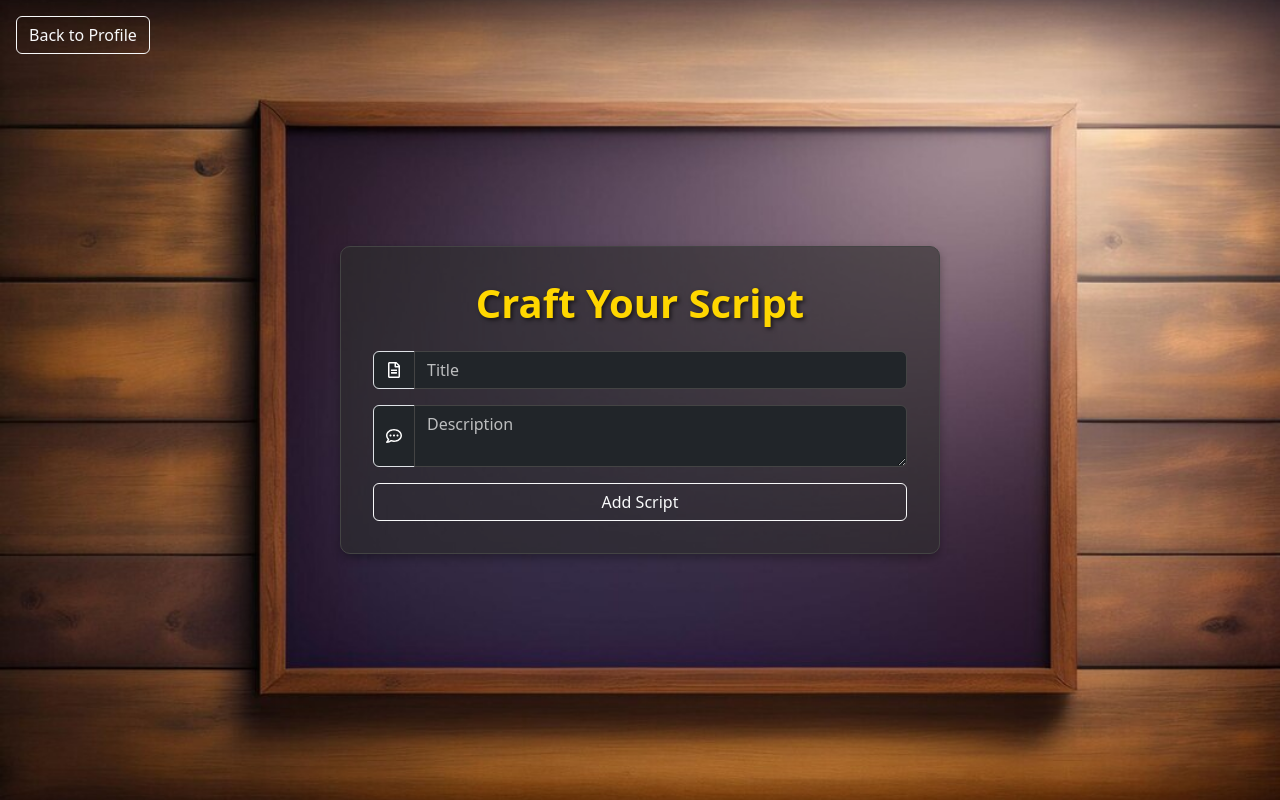
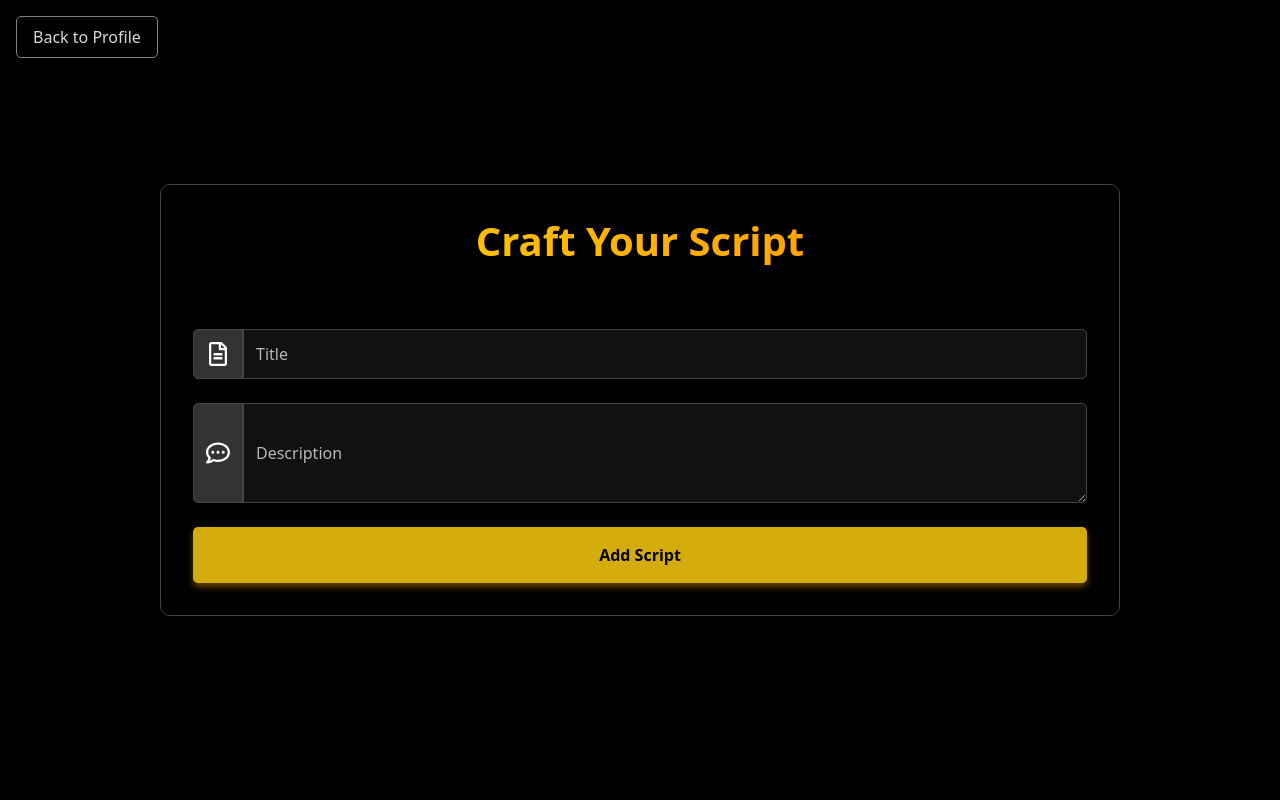
Before and after one commit to janhvi-pandey/Secret-Script-Frontend, a React (Create React App) app: page /addnote in a window 1280 px wide. Built offline with nearby package versions, Linux system fonts and the light colour scheme.

Commit message:
Userprofile.js and addnote.js chanaged

```diff
--- a/package.json
+++ b/package.json
@@ -13,6 +13,7 @@
     "react-icons": "^5.3.0",
     "react-router-dom": "^6.26.1",
     "react-scripts": "5.0.1",
+    "styled-components": "^6.1.13",
     "web-vitals": "^2.1.4"
   },
   "scripts": {
--- a/src/App.css
+++ b/src/App.css
@@ -7,6 +7,7 @@ input:focus {
   box-shadow: 0 0 0 0.2rem rgba(255, 255, 255, 0.25) !important; /* Adds a white shadow to match the border color */
 }
 textarea::placeholder{
-  color: rgba(255, 255, 255, 0.7) !important; /* Ensures visibility with a light color */
+  color: rgba(255, 255, 255, 0.7) !important;
+   /* Ensures visibility with a light color */
   opacity: 1;
 }
--- a/src/components/AddNote.js
+++ b/src/components/AddNote.js
@@ -1,13 +1,138 @@
 import React, { useState } from "react";
 import { FaRegFileAlt, FaRegCommentDots } from "react-icons/fa";
 import { useNavigate } from "react-router-dom";
-import backgroundImage from '../images/b.jpg';
+import styled from "styled-components";
+
+// Styled Components
+const PageWrapper = styled.div`
+  width: 100vw;
+  background-color: #000;
+  min-height: 100vh;
+  color: #ffffff;
+  padding: 2rem;
+  display: flex;
+  justify-content: center;
+  align-items: center;
+  flex-direction: column;
+  position: relative;
+`;
+
+const BackButton = styled.button`
+  position: absolute;
+  top: 1rem;
+  left: 1rem;
+  border: 1px solid grey;
+  background-color: transparent;
+  color: #d5dbdb;
+  font-size: 1rem;
+  font-weight: 400;
+  padding: 0.5rem 1rem;
+  cursor: pointer;
+  border-radius: 5px;
+  transition: background-color 0.3s ease;
+
+  &:hover {
+    border: 1px solid yellow;
+    color: #fff;
+  }
+`;
+
+const FormContainer = styled.div`
+  width: 75vw;
+  padding: 2rem;
+  border-radius: 10px;
+  border: 1px solid #444;
+  background-color: rgba(0, 0, 0, 0.6);
+  box-shadow: 0 4px 8px rgba(0, 0, 0, 0.3);
+  @media(max-width:768px){
+  width:90vw;
+  padding:0.8rem;}
+`;
+
+const Title = styled.h2`
+  background-image: linear-gradient(45deg, #ffd700, #ff8c00);
+  -webkit-background-clip: text;
+  color: transparent;
+  text-align: center;
+  margin-bottom: 4rem;
+  font-weight: 620;
+  font-size: 2.5rem;
+  @media (max-width:768px){
+  font-size: 2rem;
+  }
+`;
+
+const InputGroup = styled.div`
+  display: flex;
+  align-items: center;
+  margin-bottom: 1.5rem;
+`;
+
+const InputGroupimg = styled.span`
+  background-color: #333;
+  border: 1px solid #444;
+  padding: 0.75rem;
+  font-size: 1.5rem;
+  display: flex;
+  justify-content: center;
+  align-items: center;
+  border-radius: 5px 0 0 5px;
+`;
+
+const InputField = styled.input`
+  background-color: #111;
+  color: #ecf0f1;
+  border: 1px solid #444;
+  padding: 0.75rem;
+  font-size: 1rem;
+  width: 100%;
+  border-radius: 0 5px 5px 0; /* Rounded right corner */
+`;
+
+const Descriptionimg = styled.span`
+  background-color: #333;
+  border: 1px solid #444;
+  padding: 0.75rem;
+  font-size: 1.5rem;
+  display: flex;
+  justify-content: center;
+  align-items: center;
+  border-radius: 5px 0 0 5px;
+  height: 100px;
+`;
+
+const TextAreaField = styled.textarea`
+  background-color: #111;
+  color: #ecf0f1;
+  border: 1px solid #444;
+  padding: 0.75rem;
+  font-size: 1rem;
+  width: 100%;
+  align-content:center;
+  height: 100px;
+  border-radius: 0 5px 5px 0;
+`;
+
+const SubmitButton = styled.button`
+  width: 100%;
+  background-color: #d4ac0d;
+  color: #000;
+  border: none;
+  font-weight: bold;
+  padding: 1rem;
+  box-shadow: 0 4px 6px rgba(255, 165, 0, 0.4);
+  cursor: pointer;
+  border-radius: 5px;
+
+  &:hover {
+    background-color: #b7950b;
+  }
+`;
 
 function AddNote() {
   const [note, setNote] = useState({
     title: "",
     description: "",
-
   });
   const navigate = useNavigate();
 
@@ -15,25 +140,26 @@ function AddNote() {
     setNote({ ...note, [e.target.name]: e.target.value });
   };
 
-
-
   const handleClick = async () => {
     try {
-      const response = await fetch("https://secret-script-backend.vercel.app/notes/create", {
+      const response = await fetch(
+        "https://secret-script-backend.vercel.app/notes/create",
+        {
           method: "POST",
           headers: {
             "Content-Type": "application/json",
             token: localStorage.getItem("token"),
           },
           body: JSON.stringify(note),
-      });
+        }
+      );
 
       const data = await response.json();
 
-
-      if (data.msg==="Success") {
-        alert("Your Note is added 😉. Click on Unveil your thoughts to access it");
-
+      if (data.msg === "Success") {
+        alert(
+          "Your Note is added 😉. Click on Unveil your thoughts to access it"
+        );
         navigate("/userprofile");
       } else {
         alert("Error adding note 🤔");
@@ -44,103 +170,49 @@ function AddNote() {
   };
 
   return (
-    <div
-      style={{
-        backgroundImage: `url(${backgroundImage})`,
-        backgroundSize: 'cover',
-        backgroundPosition: 'center',
-        minHeight: "100vh",
-        width: "100vw",
-        color: "#FFFFFF",
-        padding: "2rem",
-        display: "flex",
-        justifyContent: "center",
-        alignItems: "center",
-        flexDirection: "column",
-        position: 'relative'
-      }}
-    >
-      <button
-        className="btn btn-outline-light position-absolute"
-        style={{ top: "1rem", left: "1rem" }}
-        onClick={() => navigate('/userprofile')}
-      >
+    <PageWrapper>
+      <BackButton onClick={() => navigate("/userprofile")}>
         Back to Profile
-      </button>
+      </BackButton>
 
-      <div
-        style={{
-          width: '80%',
-          maxWidth: '600px',
-          padding: '2rem',
-          borderRadius: '10px',
-          border: '1px solid #444',
-          backgroundColor: 'rgba(44, 44, 44, 0.6)', // Transparent background
-          boxShadow: '0 4px 8px rgba(0, 0, 0, 0.3)',
-        }}
-      >
-        <h1 className="text-center mb-4" style={{
-          fontWeight: '700',
-          fontSize: '2.5rem',
-          textShadow: '2px 2px 4px rgba(0, 0, 0, 0.6)',
-          color: '#FFD700'
-        }}>Craft Your Script</h1>
+      <FormContainer>
+        <Title>Craft Your Script</Title>
         <form>
-          <div className="mb-3">
-            <div className="input-group">
-              <span className="input-group-text bg-dark text-white">
+          <InputGroup>
+            <InputGroupimg>
               <FaRegFileAlt />
-              </span>
-              <input
+            </InputGroupimg>
+            <InputField
               type="text"
-                className="form-control bg-dark text-white"
-                style={{ border: '1px solid #444' }}
-                placeholder='Title'
+              placeholder="Title"
               id="title"
               name="title"
               value={note.title}
               onChange={handleChange}
               required
             />
-            </div>
-          </div>
-          <div className="mb-3">
-            <div className="input-group">
-              <span className="input-group-text bg-dark text-white">
+          </InputGroup>
+
+          <InputGroup>
+            <Descriptionimg>
               <FaRegCommentDots />
-              </span>
-              <textarea
-                className="form-control bg-dark text-white"
-                style={{ border: '1px solid #444' }}
-                placeholder='Description'
+            </Descriptionimg>
+            <TextAreaField
+              placeholder="Description"
               id="description"
               name="description"
               value={note.description}
               onChange={handleChange}
               required
-              ></textarea>
-            </div>
-          </div>
-          {/* <div className="form-check mb-3">
-            <input
-              type="checkbox"
-              className="form-check-input"
-              id="starred"
-              checked={note.starred}
-              onChange={handleStarChange}
             />
-            <label className="form-check-label" htmlFor="starred">Star this note</label>
-          </div> */}
-          <button
-            type="button"
-            className="btn btn-outline-light w-100"
-            onClick={handleClick}
-          >
+          </InputGroup>
+
+          <SubmitButton type="button" onClick={handleClick}>
             Add Script
-          </button>
+          </SubmitButton>
         </form>
-      </div>
-    </div>
+      </FormContainer>
+    </PageWrapper>
   );
 }
 
--- a/src/components/Landpage.js
+++ b/src/components/Landpage.js
@@ -4,13 +4,13 @@ import { FaLock, FaUserShield, FaBolt } from 'react-icons/fa';
 
 function Landpage() {
   return (
-    <div style={{ backgroundColor: '#000', color: '#fff', minHeight: '100vh' }}>
+    <div style={{ backgroundColor: '#212529', color: '#fff', minHeight: '100vh' }}>
 
       {/* Welcome Section */}
       <div
         className="container-fluid"
         style={{
-          backgroundColor: 'rgba(0, 0, 0, 0.7)',
+          backgroundColor: '#212529',
           height: '100vh',
           display: 'flex',
           flexDirection: 'column',
@@ -24,7 +24,7 @@ function Landpage() {
             className="display-3 fw-bold mb-4"
             style={{ fontSize: 'calc(1.5rem + 2vw)' }}  // Responsive font size for h1
           >
-            Welcome to <span style={{ color: 'yellow' }}>Secret Script</span>
+            Welcome to <span style={{ color:'#f1c40f' }}>Secret Script</span>
           </h1>
           <h4
             className="lead mb-3"
--- a/src/components/Login.js
+++ b/src/components/Login.js
@@ -55,8 +55,8 @@ function Login() {
           maxWidth: "350px",  // Limit max width for larger screens
         }}
       >
-        <h2 className="text-white text-center mb-3" style={{ fontSize: '1.4rem' }}>
-          Sign In to <span style={{ color: 'yellow' }}>Secret Script</span>
+        <h2 className=" text-center mb-3" style={{ fontSize: '1.4rem', color:'#f1c40f'  }}>
+          Sign In
         </h2>
         <p className="text-white text-center mb-4" style={{ fontSize: '0.85rem' }}>
           Access Your Secure Space for Ideas and Insights.
@@ -139,7 +139,7 @@ function Login() {
         <p className="text-center" style={{ color: "white", fontSize: '0.82rem' }}>
           Don’t have an account?{" "}
           <Link to="/register" style={{ color: "white", fontWeight: "bold" }}>
-           Sign Up Now
+           SignUp Now
           </Link>
         </p>
       </div>
--- a/src/components/Register.js
+++ b/src/components/Register.js
@@ -66,16 +66,17 @@ function Register() {
         }}
       >
         <h2
-          className="text-white text-center mb-2"
+          className=" text-center mb-3"
           style={{
-            fontSize: "1.3rem",  // Reduced font size
-            lineHeight: "1.2",   // Tightened line height
+            fontSize: "1.4rem",  // Reduced font size
+            color:'#f1c40f'
+               // Tightened line height
           }}
         >
-          Sign Up to <span style={{ color: 'yellow' }}>Secret Script</span>
+          Sign Up
         </h2>
         <p className="text-white text-center mb-3" style={{ fontSize: "0.85rem" }}>
-          Create Your Secure Space for Thoughts and Creativity.
+        Embrace Your Base for Ideas and Grace.
         </p>
 
         {/* Name input with icon */}
@@ -180,7 +181,7 @@ function Register() {
         <p className="text-center" style={{ color: "white", fontSize: "0.8rem" }}>
           Already have an account?{" "}
           <Link to="/login" style={{ color: "white", fontWeight: "bold" }}>
-            Sign In Here
+            SignIn Here
           </Link>
         </p>
       </div>
--- a/src/components/Userprofile.js
+++ b/src/components/Userprofile.js
@@ -1,11 +1,186 @@
 import React, { useEffect, useState } from "react";
+import styled, { keyframes } from "styled-components";
+import { MdMenuBook, MdFormatListBulletedAdd } from "react-icons/md";
 import { useNavigate } from "react-router";
-import backgroundImage from '../images/bg-17.avif';
 
-function UserProfile() {
+
+
+// Animation for pulsing effect
+const pulse = keyframes`
+  0% {
+    transform: scale(0);
+  }
+  50% {
+    transform: scale(1);
+  }
+  100% {
+    transform: scale(0);
+  }
+`;
+
+const DotLoaderContainer = styled.div`
+  display: flex;
+  justify-content: space-around;
+  align-items: center;
+  width: 80px;
+`;
+
+const Dot = styled.div`
+  width: 15px;
+  height: 15px;
+  border-radius: 50%;
+  animation: ${pulse} 1.5s infinite ease-in-out;
+
+  /* Customize the colors for each dot */
+  &:nth-child(1) {
+    background-color: #ff6347;  /* Tomato red */
+    animation-delay: 0s;
+  }
+  &:nth-child(2) {
+    background-color: #1e90ff;  /* Dodger blue */
+    animation-delay: 0.3s;
+  }
+  &:nth-child(3) {
+    background-color: #32cd32;  /* Lime green */
+    animation-delay: 0.6s;
+  }
+`;
+
+
+const Container = styled.div`
+  background-color: black;
+  min-height: 100vh;
+  color: #fff;
+  display: flex;
+  flex-direction: column;
+  align-items: center;
+  justify-content: center;
+  text-align: center;
+  padding: 2rem;
+`;
+
+const Greeting = styled.h1`
+  font-size: 3rem;
+  font-weight: bold;
+  color: #fff;
+  margin-bottom: 1rem;
+
+  @media (max-width: 768px) {
+    font-size: 2rem;
+  }
+`;
+
+const Username = styled.h2`
+  font-size: 3rem;
+  font-weight: 700;
+  background-image: linear-gradient(45deg, #ffd700, #ff8c00);
+  text-shadow: 2px 2px 4px rgba(255, 165, 0, 0.6);
+  -webkit-background-clip: text;
+  color: transparent;
+  margin: 1rem 0;
+
+  @media (max-width: 768px) {
+    font-size: 2.25rem;
+    margin-top: 0;
+  }
+`;
+
+const WelcomeMessage = styled.div`
+  font-size: 1.5rem;
+  color: #f4f6f6;
+  margin-top: 1.5rem;
+
+  @media (max-width: 768px) {
+    margin-top: 10px;
+    font-size: 1.1rem;
+  }
+`;
+
+const Tagline = styled.p`
+  font-size: 1.3rem;
+  color: #aeb6bf;
+  margin: 0.4rem 0 2rem;
+
+  @media (max-width: 768px) {
+    font-size: 1rem;
+  }
+`;
+
+const ActionContainer = styled.div`
+  display: flex;
+  align-items: center;
+  justify-content: space-evenly;
+  width: 35vw;
+  margin-top: 1.5rem;
+
+  @media (max-width: 768px) {
+    width: 70vw;
+    margin-top: 0.5rem;
+    flex-direction: row;
+    gap: 2px;
+  }
+`;
+
+const ActionButton = styled.button`
+  display: flex;
+  align-items: center;
+  justify-content: center;
+  flex-direction: row;
+  padding: 0.7rem 1.2rem;
+  border: none;
+  border-radius: 10px;
+  background-color: rgba(255, 255, 255, 0.2);
+  box-shadow: 2px 2px 5px rgba(255, 255, 255, 0.4);
+  gap: 8px;
+  color: #fff;
+  cursor: pointer;
+  font-size: 1rem;
+  transition: transform 0.2s;
+
+  &:hover {
+    transform: scale(1.05);
+    background-color: rgba(255, 255, 255, 0.4);
+  }
+
+  svg {
+    font-size: 3rem;
+    margin-bottom: 0.5rem;
+  }
+
+  @media (max-width: 768px) {
+    font-size: 0.8rem;
+    flex-direction: row;
+    padding: 1rem 1.5rem;
+    svg {
+      margin-bottom: 0;
+      margin-right: 0.5rem;
+      font-size: 2rem;
+    }
+
+    span {
+      display: none;
+    }
+  }
+`;
+
+const UserProfile = () => {
   const [user, setUser] = useState(null);
+  const [loading, setLoading] = useState(true); // Add loading state
+  const [loadingTimeout, setLoadingTimeout] = useState(false); // Manage long load times
+  const [greeting, setGreeting] = useState("");
   const navigate = useNavigate();
   const token = localStorage.getItem("token");
+
+  useEffect(() => {
+    const currentTime = new Date().getHours();
+    if (currentTime < 12) {
+      setGreeting("Good Morning!");
+    } else if (currentTime < 18) {
+      setGreeting("Good Afternoon!");
+    } else {
+      setGreeting("Good Evening!");
+    }
+  }, []);
 
   useEffect(() => {
     if (!token) {
@@ -14,58 +189,79 @@ function UserProfile() {
     }
 
     const fetchUser = async () => {
-      const response = await fetch("https://secret-script-backend.vercel.app/auth/userprofile", {
-        method: "GET",
-        headers: { token, "Content-Type": "application/json" },
-      });
-      const data = await response.json();
-      setUser(data);
+      try {
+        const response = await fetch(
+          "https://secret-script-backend.vercel.app/auth/userprofile",
+          {
+            method: "GET",
+            headers: { token, "Content-Type": "application/json" },
+          }
+        );
+        const data = await response.json();
+        setUser(data);
+      } catch (error) {
+        console.error("Error fetching user data:", error);
+      } finally {
+        setLoading(false);
+      }
     };
 
     fetchUser();
   }, [token, navigate]);
 
-  const handleLogout = () => {
-    localStorage.removeItem("token");
-    navigate("/");
-  };
+  useEffect(() => {
+    if (loading) {
+      const timer = setTimeout(() => {
+        setLoadingTimeout(true);
+      }, 10000); // 10 seconds
+      return () => clearTimeout(timer);
+    }
+    setLoadingTimeout(false);
+  }, [loading]);
 
-  const handleAddThoughts = () => {
-    navigate("/addnote");
-  };
+  const handleAddThoughts = () => navigate("/addnote");
+  const handleShowNotes = () => navigate("/shownotes");
 
-  const handleShowNotes = () => {
-    navigate("/shownotes");
-  };
+  if (loading) {
+    return (
+      <Container>
+        {loadingTimeout ? (
+          <p>
+            Loading is taking too long. Please refresh the page or check your
+            network connection.
+          </p>
+        ) : (
+          <DotLoaderContainer>
+          <Dot />
+          <Dot />
+          <Dot />
+        </DotLoaderContainer>
+
+        )}
+      </Container>
+    );
+  }
 
   return (
-    <div
-      style={{
-        backgroundImage: `url(${backgroundImage})`,
-        backgroundSize: 'cover',
-        backgroundPosition: 'center',
-        minHeight: "100vh",
-        color: "#FFFFFF",
-        padding: "2rem",
-        position: 'relative'
-      }}
-    >
-      <header className="d-flex justify-content-between align-items-center mb-4">
-
-        <button className="btn btn-outline-light" onClick={handleLogout}>Logout</button>
-      </header>
-
-      <div className="container w-50 mt-5" style={{ backgroundColor: "rgba(0, 0, 0, 0.7)", borderRadius: "10px", padding: "2rem" }}>
-        <div className="text-center mb-5 mt-3">
-          <h1 className="mb-3">Welcome <span style={{ color: 'yellow' }}>{user ? user.name : "Loading..."}</span> </h1>
-          <h2 className="mt-4">Your Thoughts Await!</h2>
-          <p className="mb-4">Capture your ideas and reflect on your past notes.</p>
-          <button className="btn btn-secondary me-2" onClick={handleAddThoughts}>Add Your Thoughts</button>
-          <button className="btn btn-secondary" onClick={handleShowNotes}>Unveil Your Thoughts</button>
-        </div>
-      </div>
-    </div>
+    <Container>
+      <Greeting>{greeting}</Greeting>
+      <Username>{user?.name || "Guest"}</Username>
+      <WelcomeMessage>
+        Welcome back! Your thoughts await
+        <Tagline>Capture your ideas and reflect on your past notes.</Tagline>
+      </WelcomeMessage>
+      <ActionContainer>
+        <ActionButton onClick={handleShowNotes}>
+          <MdMenuBook />
+          <span>Show Notes</span>
+        </ActionButton>
+        <ActionButton onClick={handleAddThoughts}>
+          <MdFormatListBulletedAdd />
+          <span>Add Thoughts</span>
+        </ActionButton>
+      </ActionContainer>
+    </Container>
   );
-}
+};
 
 export default UserProfile;
```
Also changed, not shown: 1 other file (tests, documents, lock files or other folders). Lines whose indentation alone changed are shown as unchanged.
